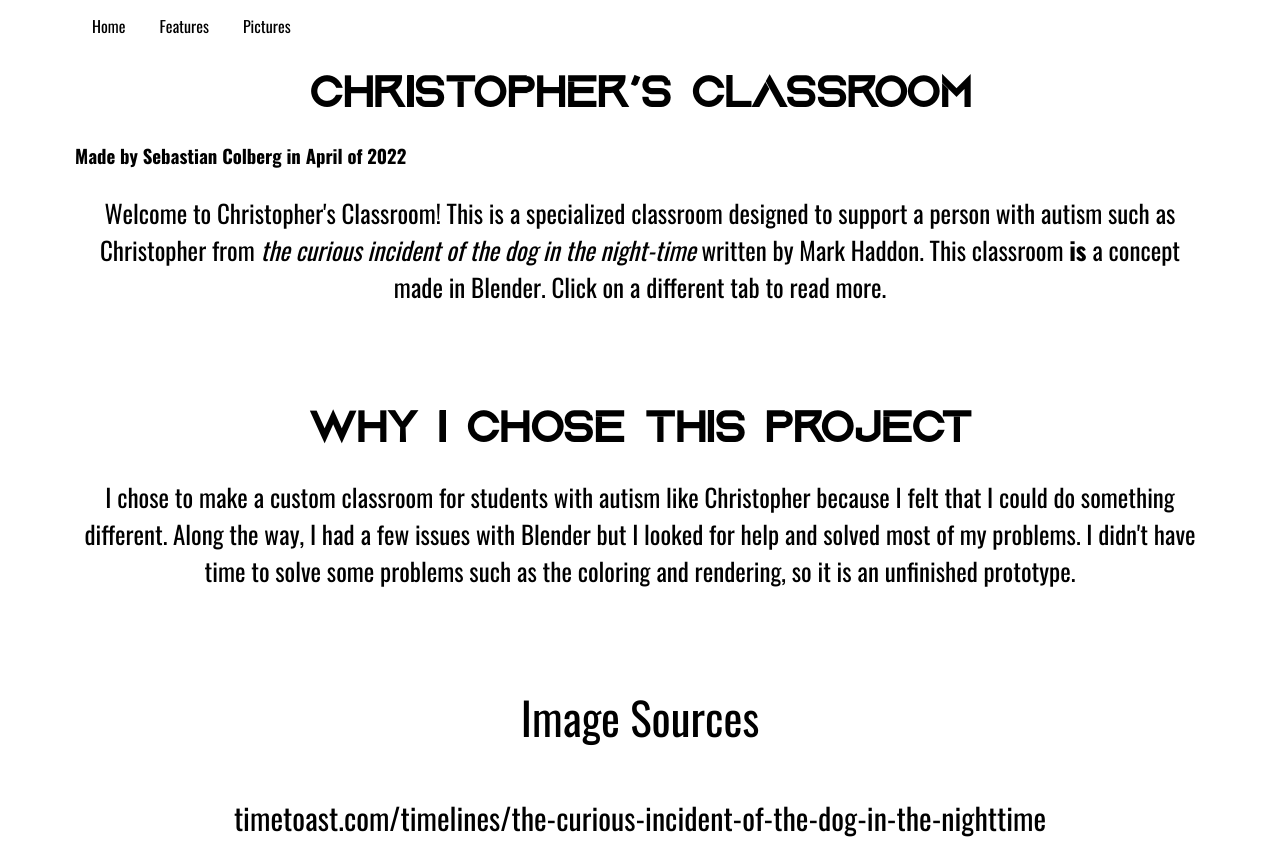
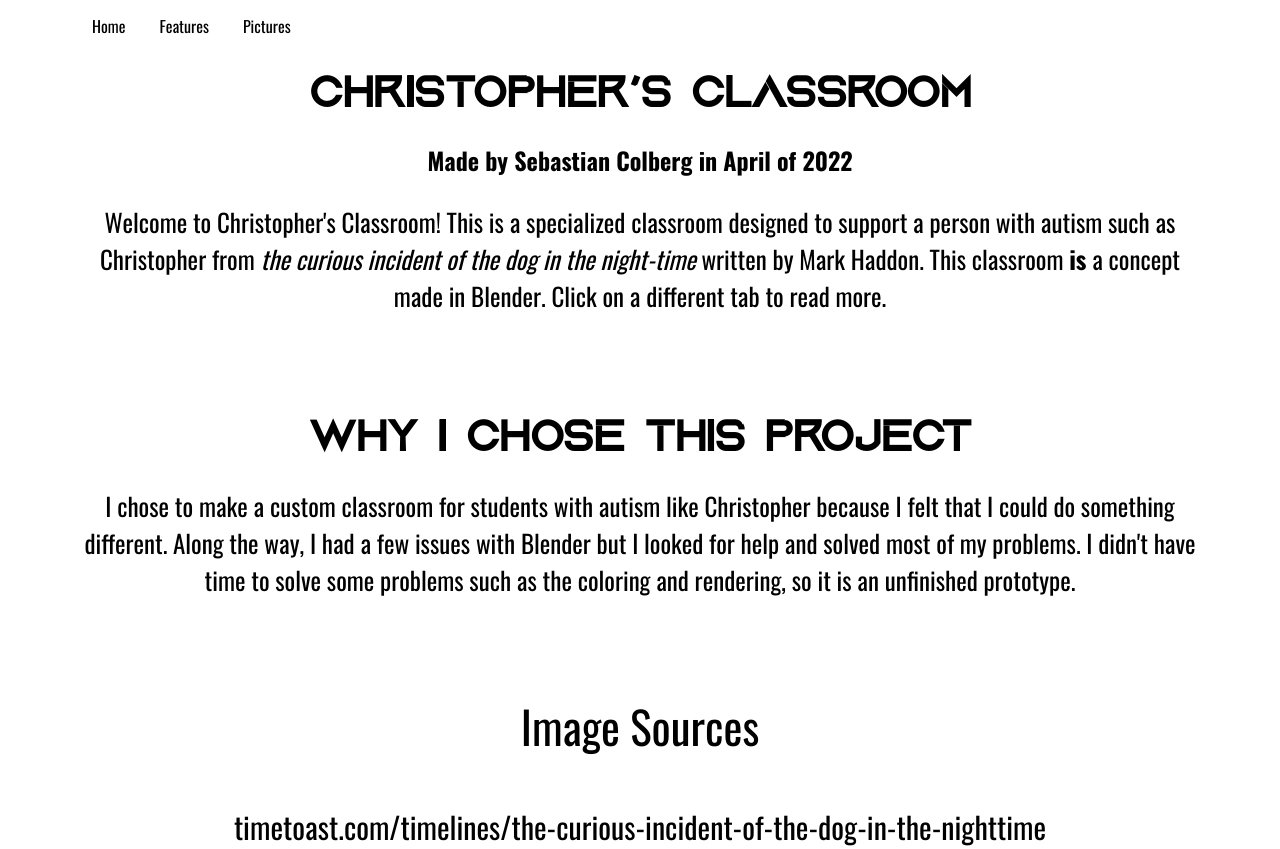
Before and after one commit to scolberg23/christophersclassroom, a plain HTML site: page index.html in a window 1280 px wide. Drawn offline with Linux system fonts and the light colour scheme.

Commit message:
Update index.html

```diff
--- a/index.html
+++ b/index.html
@@ -31,7 +31,7 @@
 </pre>
 
   <h1 id="bigText">Christopher's Classroom</h1>
-  <h3>Made by Sebastian Colberg in April of 2022</h3>
+  <h2 style="text-align:center">Made by Sebastian Colberg in April of 2022</h2>
 
   <p id="homeText">Welcome to Christopher's Classroom! This is a specialized classroom designed to support a person with
     autism such as Christopher from <i>the curious incident of the dog in the night-time</i> written by Mark Haddon.
```
